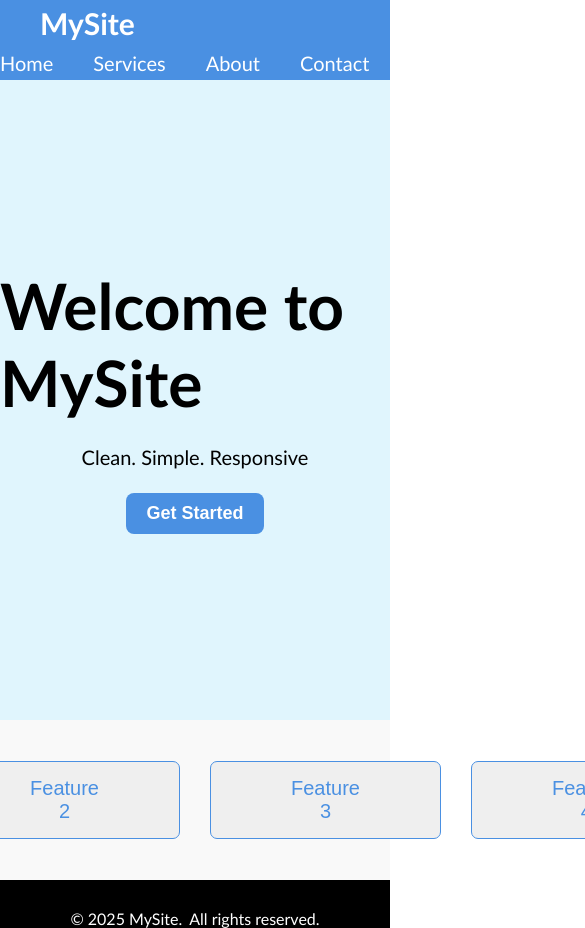
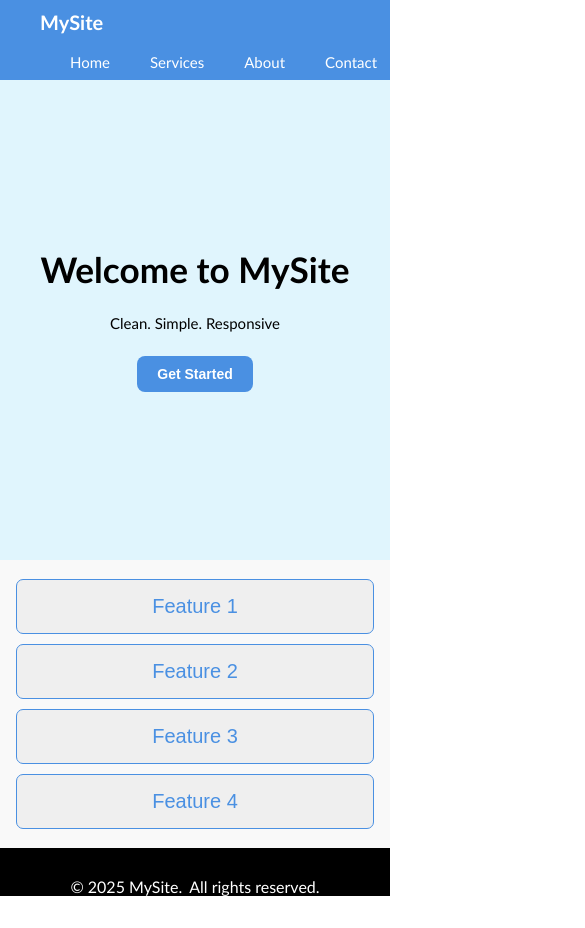
Before and after one commit to Aura-Lem/my-site, a website: page index.html in a window 390 px wide. Shown: the top 928 px of the page, 585 px wide, since content can reach past the window. After the commit the page ends 896 px from the top, so only its background shows below. Drawn offline with Linux system fonts and the light colour scheme.

Commit message:
media design

```diff
--- a/css/base/base.css
+++ b/css/base/base.css
@@ -57,3 +57,12 @@ body {
     align-items: end;
     height: 3rem;
 }
+
+@media (max-width:1100px) {
+    .middle-top {
+        height: 30rem;
+    }
+    .middle-bottom {
+        height: 18rem;
+    }
+}
--- a/css/pages/my-site.css
+++ b/css/pages/my-site.css
@@ -66,3 +66,39 @@
     font-size: 25px;
     cursor: pointer;
 }
+
+@media (max-width:1100px) {
+    .button {
+        flex-direction: column;
+        width: 100%;
+        gap: 10px;
+        padding: 0 1rem;
+    }
+}
+
+@media (max-width: 600px) {
+    .nav-bar {
+        margin-left: 70px;
+    }
+    .welcome {
+        font-size: 2.5rem;
+    }
+    .subtitle {
+        font-size: 15px;
+    }
+    .started {
+        font-size: 14px;
+    }
+}
+
+@media (max-width: 430px) {
+    .title {
+        font-size: 20px;
+    }
+    .nav {
+        font-size: 15px;
+    }
+    .welcome {
+        font-size: 2.2rem;
+    }
+}
```
